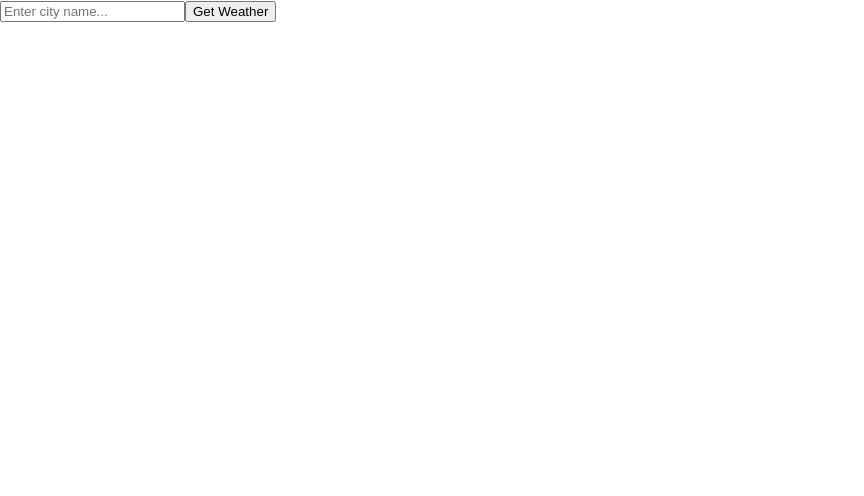
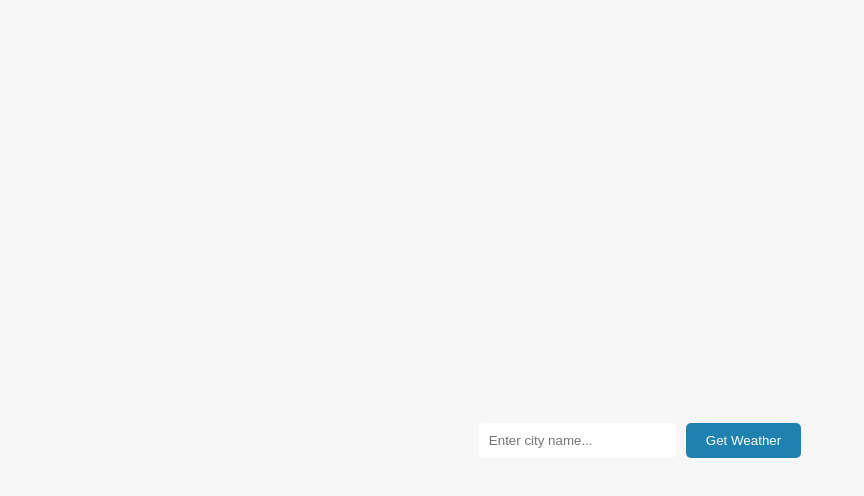
Before and after one commit to Macklou/react-app, a React (Create React App) app: page / in a window 1280 px wide. Shown: the top 496 px of the page, without its empty margins (0-864 px from the left). Built offline with nearby package versions, Linux system fonts and the light colour scheme.

Commit message:
update css

```diff
--- /dev/null
+++ b/src/Weather.css
@@ -0,0 +1,71 @@
+body,
+html {
+  height: 100%;
+  margin: 0;
+}
+
+#root {
+  height: 100%;
+}
+
+.App {
+  display: flex;
+  flex-direction: column;
+  justify-content: center;
+  align-items: center;
+  min-height: 100vh;
+  padding-top: 50px;
+  font-family: Arial, sans-serif;
+  background: #f7f7f7;
+  color: #333;
+}
+
+.weather-container {
+  box-shadow: 0 4px 8px 0 rgba(0, 0, 0, 0.2);
+  padding: 20px;
+  max-width: 400px;
+  width: 100%;
+  margin: 0 auto;
+  background: white;
+  border-radius: 10px;
+}
+
+form {
+  margin-bottom: 20px;
+}
+
+input[type="text"] {
+  padding: 10px;
+  border: none;
+  border-radius: 5px;
+  margin-right: 10px;
+}
+
+button {
+  padding: 10px 20px;
+  border: none;
+  border-radius: 5px;
+  background-color: #1e81b0;
+  color: white;
+  cursor: pointer;
+}
+
+button:hover {
+  background-color: #166f8f;
+}
+
+a.github-link {
+  display: inline-block;
+  margin-top: 20px;
+  text-decoration: none;
+  color: #1e81b0;
+}
+
+a.github-link:hover {
+  text-decoration: underline;
+}
+
+.loading,
+.error {
+  color: #696085;
+}
--- a/src/Weather.js
+++ b/src/Weather.js
@@ -1,4 +1,5 @@
 import React, { useState } from "react";
+import "./Weather.css";
 
 const Weather = () => {
   const [city, setCity] = useState("");
@@ -45,7 +46,7 @@ const Weather = () => {
           <p>Humidity: {weather.main.humidity}%</p>
           <p>Wind Speed: {weather.wind.speed} m/s</p>
           <a
-            href="https://github.com/yourGitHubUsername"
+            href="https://github.com/MackLou"
             target="_blank"
             rel="noopener noreferrer"
           >
```
